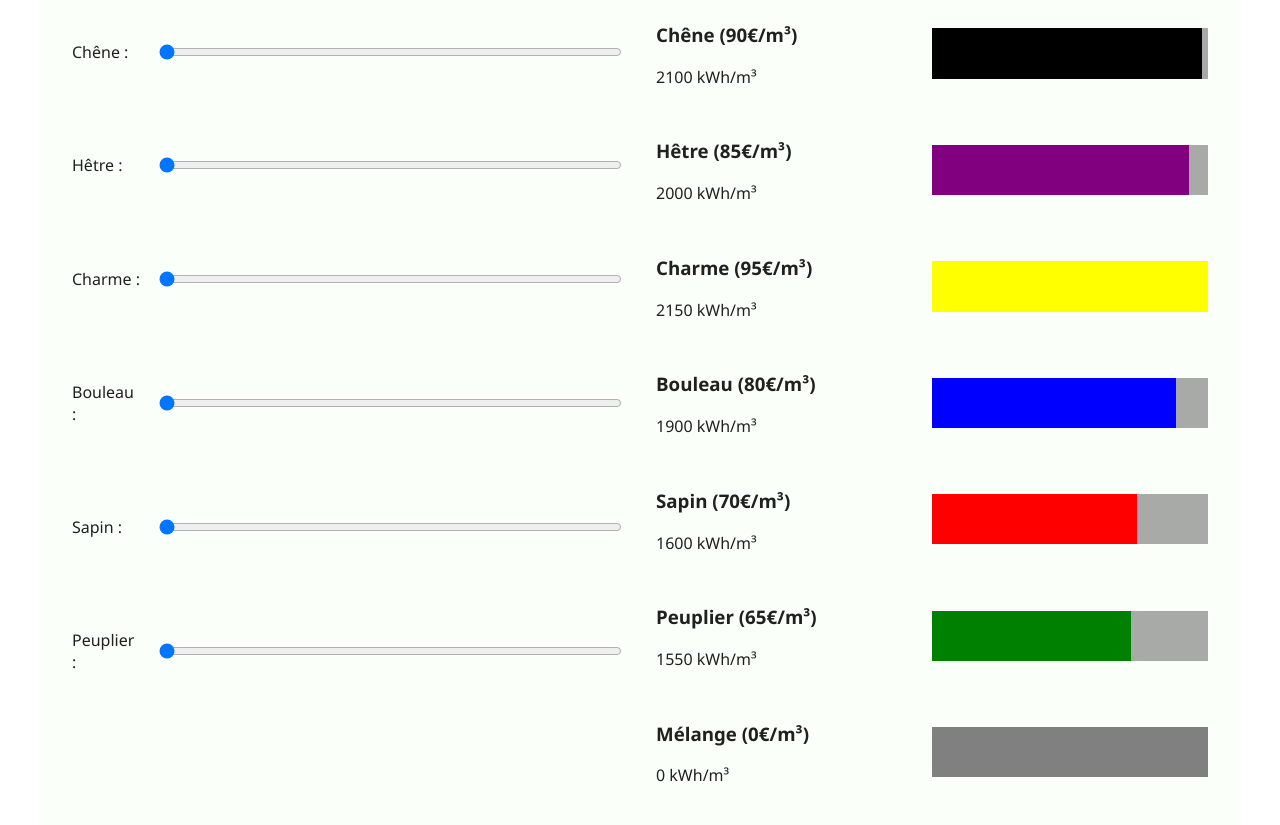
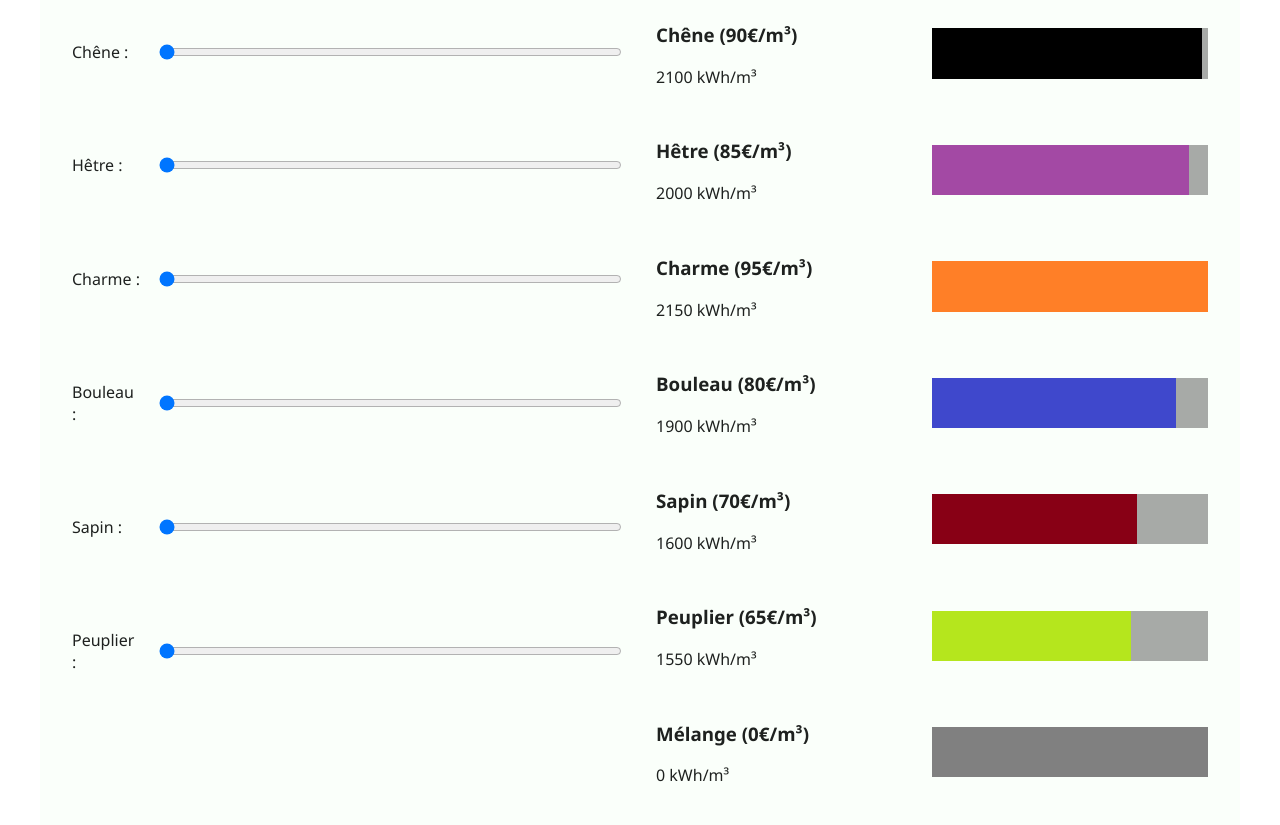
Before and after one commit to Elgemp4/BoisEnergie, a plain HTML site: page index.html in a window 1280 px wide. Shown: the part 1895-2720 px from the top of the page. Drawn offline with Linux system fonts and the light colour scheme.

Commit message:
Change : data visualization colors

```diff
--- a/style/main.sass
+++ b/style/main.sass
@@ -9,13 +9,15 @@
 
 //main file of styling
 
+
+//colors for data visualization
 :root
-    --chene: black
-    --hetre: purple
-    --charme: yellow
-    --bouleau: blue
-    --sapin: red
-    --peuplier: green
+    --chene: #000000
+    --hetre: #A349A4
+    --charme: #FF7F27
+    --bouleau: #3F48CC
+    --sapin: #880015
+    --peuplier: #B5E61D
     --max-value: 2150
 
 
```
Also changed, not shown: style/main.css, 1 other file.
